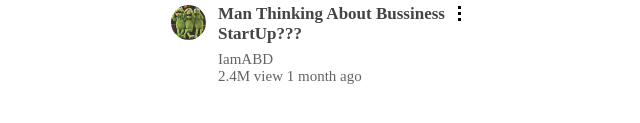
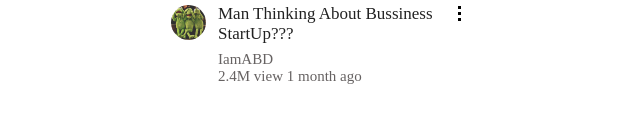
Before and after one commit to Shaikh-Ayan-Hussain/Youtube-Thumbnail.github.io, a plain HTML site: page index.html in a window 1280 px wide. Shown: the part 293-416 px from the top of the page, 319-959 px from the left. Drawn offline with Linux system fonts and the light colour scheme.

Commit message:
Font weight changed

```diff
--- a/style.css
+++ b/style.css
@@ -32,8 +32,8 @@
     margin-left: 47px;
     margin-top: -29px;
     font-size: 17px;
-    /* font-weight: lighter; */
-    color: rgba(0, 0, 0, 0.733);
+    font-weight: lighter;
+    color: rgba(0, 0, 0, 0.87);
 }
 .line{
     height: 15px;
```
